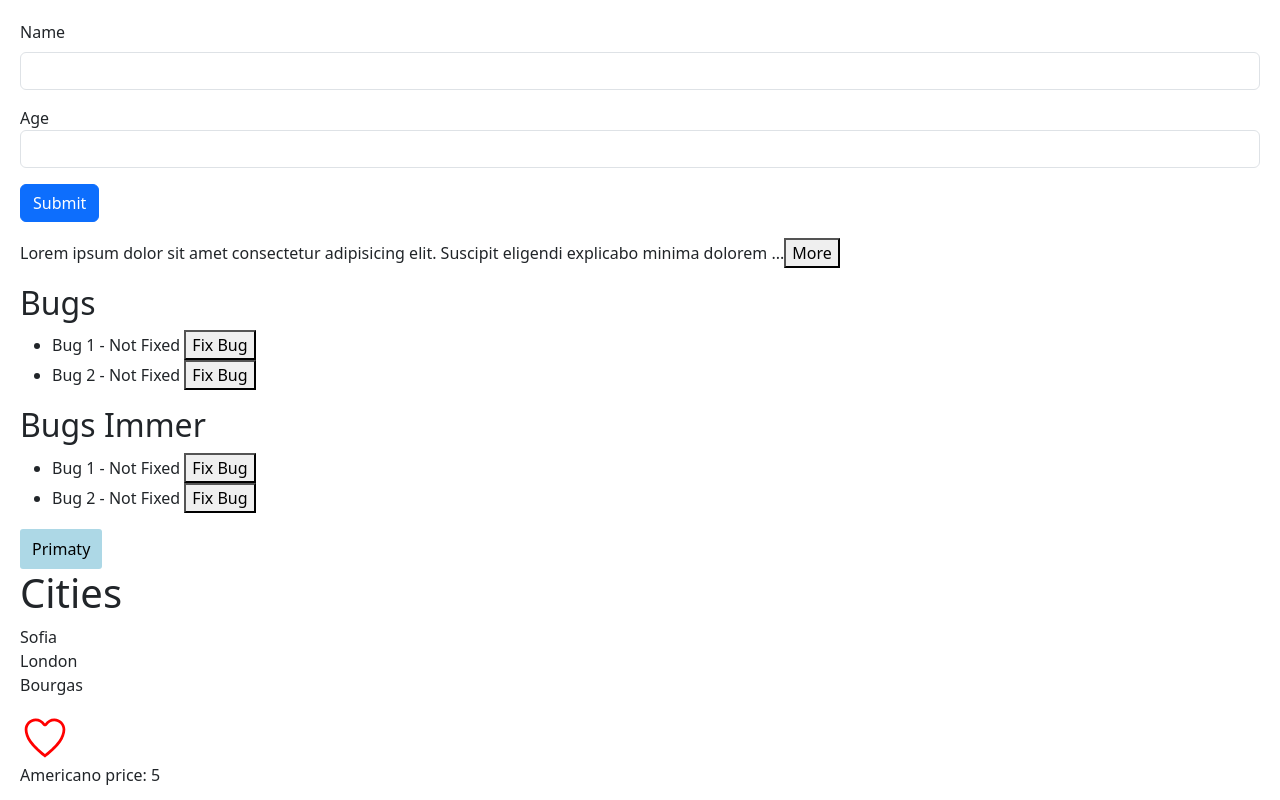
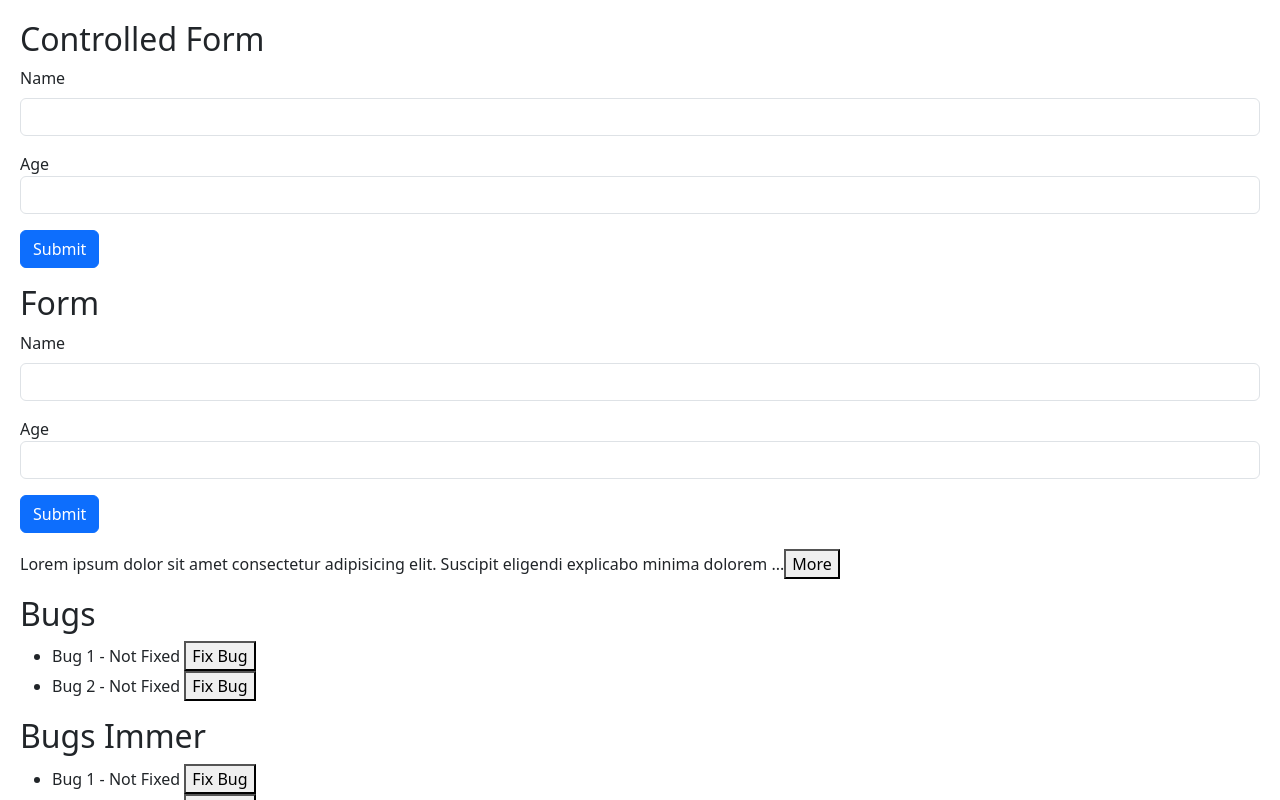
Before and after one commit to BlagovestPanayotov/React-refresher, a React (Vite) app: page / in a window 1280 px wide. Shown: the top 800 px of the page. Built offline with nearby package versions, Linux system fonts and the light colour scheme.

Commit message:
Add contorlled forms

```diff
--- a/src/App.tsx
+++ b/src/App.tsx
@@ -14,6 +14,7 @@ import BugFixin from "./components/BugFixing/BugFixin";
 import UpdateArrayOfObjects from "./components/UpdateArrayOfObjectsImmer/UpdateArrayOfObjects";
 import ExpandableTextComponent from "./components/ExpandableComponent/ExpandableComponent";
 import Form from "./components/Form/Form";
+import ControlledForm from "./components/ControlledForm/ControlledForm";
 
 const arrColors = [
   "primary",
@@ -45,6 +46,7 @@ function App() {
 
   return (
     <div>
+      <ControlledForm></ControlledForm>
       <Form></Form>
       <ExpandableTextComponent>
         Lorem ipsum dolor sit amet consectetur adipisicing elit. Suscipit
--- /dev/null
+++ b/src/components/ControlledForm/ControlledForm.tsx
@@ -0,0 +1,50 @@
+import { FormEvent, useState } from "react";
+
+const ControlledForm = () => {
+  const [person, setPerson] = useState({
+    name: "",
+    age: "",
+  });
+
+  function handleSubmit(e: FormEvent) {
+    e.preventDefault();
+    console.log(person);
+  }
+
+  return (
+    <>
+      <h2>Controlled Form</h2>
+      <form onSubmit={handleSubmit}>
+        <div className="mb-3">
+          <label htmlFor="name" className="form-label">
+            Name
+          </label>
+          <input
+            onChange={(e) => setPerson({ ...person, name: e.target.value })}
+            value={person.name}
+            id="name"
+            type="text"
+            className="form-control"
+          />
+        </div>
+        <div className="mb-3">
+          <label htmlFor="age" className="forl-label">
+            Age
+          </label>
+          <input
+            onChange={(e) => setPerson({ ...person, age: e.target.value })}
+            value={person.age}
+            id="age"
+            type="number"
+            className="form-control"
+          />
+        </div>
+        <button className="btn btn-primary mb-3" type="submit">
+          Submit
+        </button>
+      </form>
+    </>
+  );
+};
+
+export default ControlledForm;
--- a/src/components/Form/Form.tsx
+++ b/src/components/Form/Form.tsx
@@ -14,6 +14,8 @@ const Form = () => {
   }
 
   return (
+    <>
+      <h2>Form</h2>
       <form onSubmit={handleSubmit}>
         <div className="mb-3">
           <label htmlFor="name" className="form-label">
@@ -31,6 +33,7 @@ const Form = () => {
           Submit
         </button>
       </form>
+    </>
   );
 };
 
```
Lines whose indentation alone changed are shown as unchanged.
